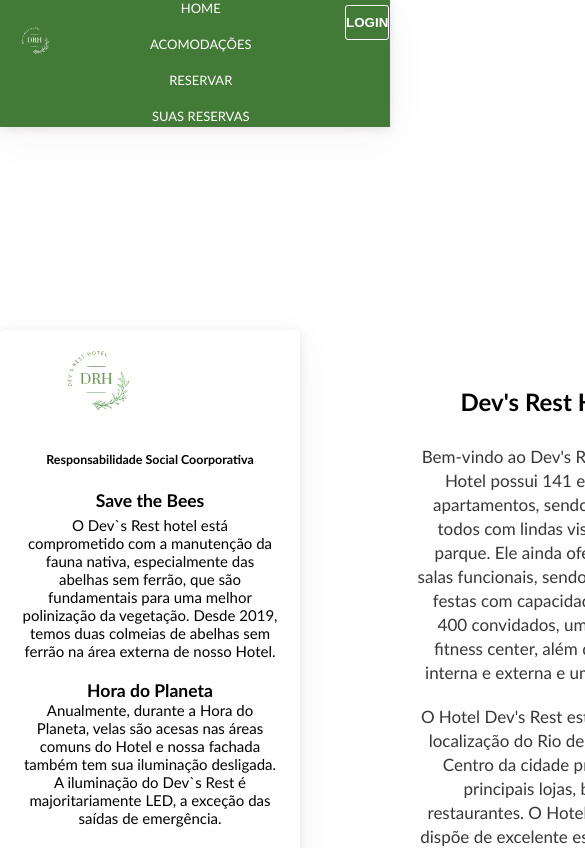
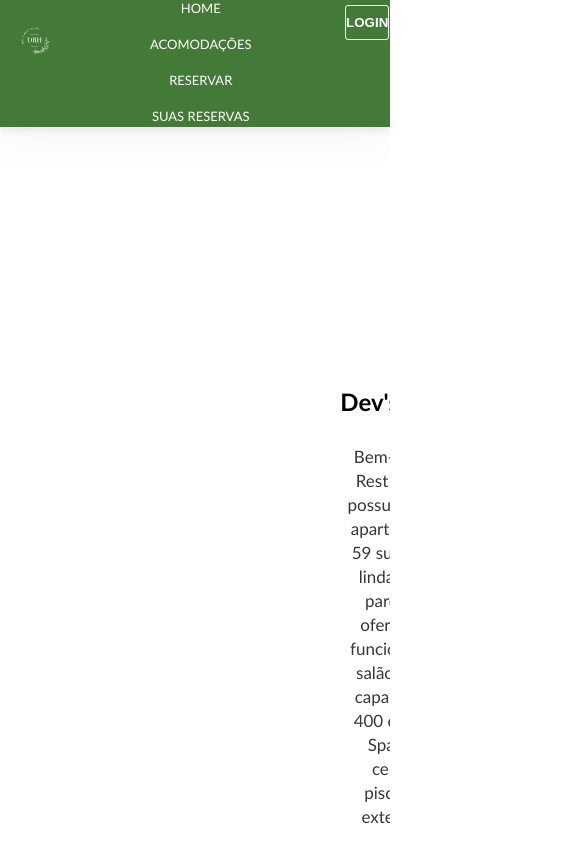
Before and after one commit to enricomartins018/mod5_devs_rest_hotel, a React (Vite) app: page / in a window 390 px wide. Shown: the top 848 px of the page, 585 px wide, since content can reach past the window. Built offline with nearby package versions, Linux system fonts and the light colour scheme.

Commit message:
alterações no media querry

```diff
--- a/src/components/Footer/Footer.module.css
+++ b/src/components/Footer/Footer.module.css
@@ -52,3 +52,11 @@
     display: flex;
     flex-direction: row;
 }
+
+
+
+@media(max-width:768px) {
+    .footer {
+        padding: 5px;
+    }
+}
--- a/src/components/Header/Header.module.css
+++ b/src/components/Header/Header.module.css
@@ -113,7 +113,7 @@
 @media (max-width: 768px) {
   .header {
     width: 100%;
-    height: 295px;
+    height: 60vh;
     display: flex;
     flex-direction: column;
   }
@@ -127,7 +127,7 @@
 
 @media (max-width: 426px) {
   .header {
-    width: 240vw;
+    width: 190vw;
     flex-direction: column;
 
   }
@@ -231,9 +231,9 @@
   }
 }
 
-@media (max-width: 321px) {
+@media (max-width: 376px) {
   .header {
-    width: 100%;
+    width: 75%;
     height: 68vh;
   }
 }
--- a/src/components/Main/Main.module.css
+++ b/src/components/Main/Main.module.css
@@ -11,7 +11,7 @@
 
 @media(max-width:1024px) {
     .main {
-        width: 60%;
+        width: 100%;
         margin-left: 370px;
     }
 }
@@ -29,8 +29,9 @@
         margin-top: 50px;
     }
 }
-@media(max-width:321px) {
+@media(max-width:376px) {
     .main {
         margin-bottom: 50px;
+        width: 55%;
     }
 }
--- a/src/pages/Home/Home.module.css
+++ b/src/pages/Home/Home.module.css
@@ -54,7 +54,24 @@
 
 @media (max-width: 1024px) {
 
-  .container {
+.container {
+  display: grid;
+  grid-template-columns: 10% 100% 10%;
+  grid-template-areas: "header header" "sidenav content" "footer footer";
+  overflow-x: hidden;
+}
+.header{
+  width: 100%;
+}
+.content {
+  width: 80%;
+}
+.sideNav {
+  width: 30vw;
+    height: 110vh;
+    margin-left: 225px;
+}
+  /* .container {
     grid-template-areas: "header""sidenav content""footer";
 
   }
@@ -75,7 +92,7 @@
 
   .sideNav {
     height: 120vh;
-  }
+  } */
 }
 
 
@@ -98,5 +115,30 @@
 
   .sideNav {
     margin-top: 270px;
+    margin-left: 195px;
+    height: 145vh;
+
   }
 }
+
+
+@media(max-width:426px) {
+  .sideNav {
+    display: none;
+  }
+
+  .content {
+    width: 70%;
+    margin-left: -60px;
+  }
+}
+@media(max-width:376px) {
+  .sideNav {
+    display: none;
+  }
+
+  .content {
+    width: 70%;
+    margin-left: -60px;
+  }
+}
```
